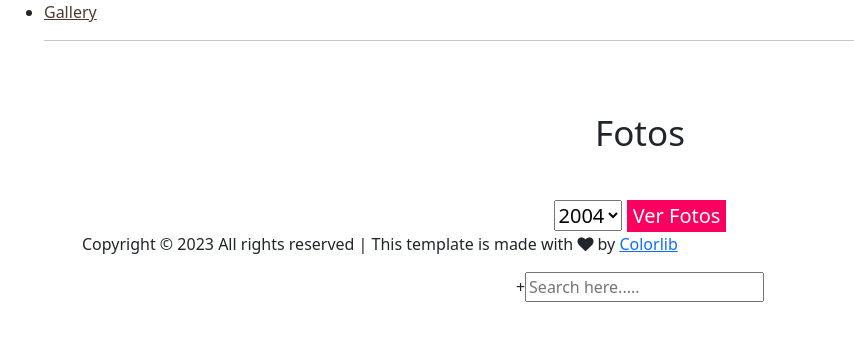
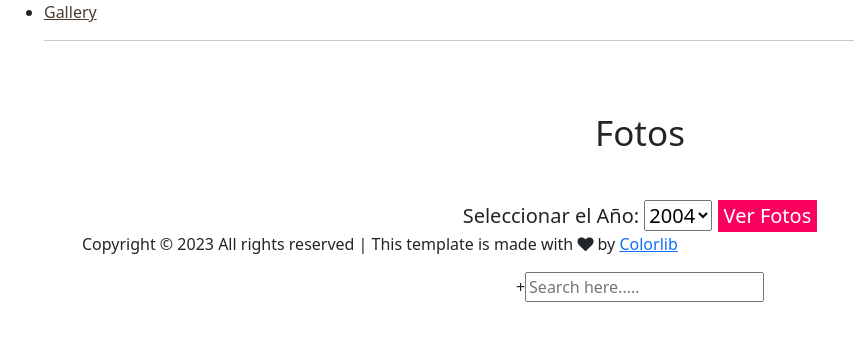
Before and after one commit to carloswilsonperez/album-familiar, a Django app: template home/templates/home/family.html in a window 1280 px wide. Shown: the part 267-608 px from the top of the page, without its empty margins (0-854 px from the left). Run offline with Django 3.2, Linux system fonts and the light colour scheme; the template is opened without the code that fills it, so the values that code supplies are empty; some libraries are stand-ins or nearby versions.

Commit message:
Updating file names

```diff
--- a/home/templates/home/family.html
+++ b/home/templates/home/family.html
@@ -9,6 +9,7 @@
 	<section class="hero__section welcome dropdown">
 		<form method="POST">
 			{% csrf_token %}
+			Seleccionar el Año:
 			<select name = "yearId">
 					<option value="2004" >2004</option>
 					<option value="2005" >2005</option>
```
